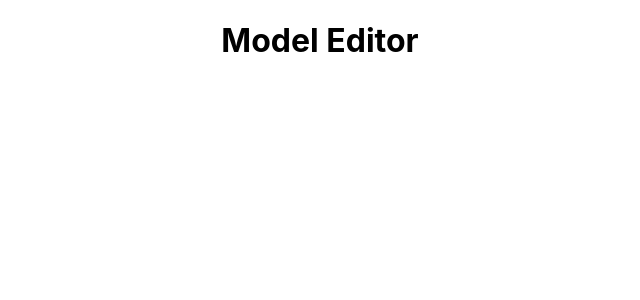
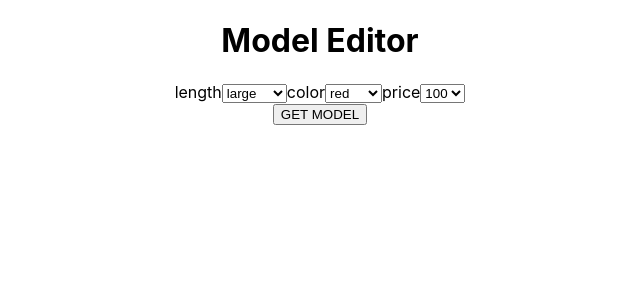
Before and after one commit to alyxmomsen/good-properties-editor, a React (Create React App) app: page / in a window 1280 px wide. Shown: the top 300 px of the page, without its empty margins (320-960 px from the left). Built offline with nearby package versions, Linux system fonts and the light colour scheme.

Commit message:
refactor

```diff
--- a/src/App.tsx
+++ b/src/App.tsx
@@ -1,10 +1,9 @@
-import React from "react";
+import React, { useReducer, useState } from "react";
 import logo from "./logo.svg";
 import "./App.css";
+import { initial_structure } from "./initial-structure/initial-structure";
 
-interface Color {}
-
-interface Param {
+export interface Param {
   id: number;
 
   name: string;
@@ -12,16 +11,14 @@ interface Param {
   type: "string";
 }
 
-interface ParamValue {
+export interface ParamValue {
   paramId: number;
 
   value: string;
 }
 
-interface Model {
+export interface Model {
   paramValues: ParamValue[];
-
-  colors: Color[];
 }
 
 interface Props {
@@ -30,38 +27,60 @@ interface Props {
   model: Model;
 }
 
-/* class ParamEditor extends React.Component<Props, State> {
-          public getModel(): Model {
+interface i_MyReducerModel {
+  params: Param[];
+  values: ParamValue[];
+}
 
-          }
+function myReducer(
+  state: { params: Param[]; model: Model },
+  action: { type: string; payload: Partial<{ params: Param[]; model: Model }> },
+) {
+  return { ...state };
+}
 
-          } */
+const ModelEditor: React.FC<{ params: Props }> = ({ params }) => {
+  const [structure, dispatch] = useReducer<
+    (
+      state: { params: Param[]; model: Model },
+      action: {
+        type: string;
+        payload: Partial<{ params: Param[]; model: Model }>;
+      },
+    ) => { params: Param[]; model: Model }
+  >(myReducer, params);
 
-const ModelEditor: React.FC<{ params: Param[] }> = ({ params }) => {
   return (
     <div>
       <h1>Model Editor</h1>
+      <section>
+        {structure.params.map((param) => (
+          <>
+            <span>{param.name}</span>
+            <select>
+              {structure.model.paramValues
+                .filter((paramValue) => paramValue.paramId === param.id)
+                .map((paramValue) => {
+                  return (
+                    <option value={paramValue.paramId}>
+                      {paramValue.value}
+                    </option>
+                  );
+                })}
+            </select>
+          </>
+        ))}
+      </section>
+      <button onClick={() => {}}>GET MODEL</button>
+      <aside>{}</aside>
     </div>
   );
 };
 
-const params_example: Param[] = [
-  {
-    id: 1,
-    name: "color",
-    type: "string",
-  },
-  {
-    id: 2,
-    name: "length",
-    type: "string",
-  },
-];
-
 function App() {
   return (
     <div className="App">
-      <ModelEditor params={params_example} />
+      <ModelEditor params={initial_structure} />
     </div>
   );
 }
--- /dev/null
+++ b/src/initial-structure/initial-structure.ts
@@ -0,0 +1,65 @@
+import { Model, Param } from "../App";
+
+export const initial_structure: {
+    params: Param[];
+    model: Model;
+  } = {
+    params: [
+      {
+        id: 0,
+        name: "length",
+        type: "string",
+      },
+      {
+        id: 1,
+        name: "color",
+        type: "string",
+      },
+      {
+        id: 2,
+        name: "price",
+        type: "string",
+      },
+    ],
+
+    model: {
+      paramValues: [
+        {
+          paramId: 0,
+          value: "large",
+        },
+        {
+          paramId: 0,
+          value: "small",
+        },
+        {
+          paramId: 0,
+          value: "biggest",
+        },
+        {
+          paramId: 1,
+          value: "red",
+        },
+        {
+          paramId: 1,
+          value: "green",
+        },
+        {
+          paramId: 1,
+          value: "blue",
+        },
+        {
+          paramId: 2,
+          value: "100",
+        },
+        {
+          paramId: 2,
+          value: "200",
+        },
+        {
+          paramId: 2,
+          value: "300",
+        },
+      ],
+    },
+  };
```
